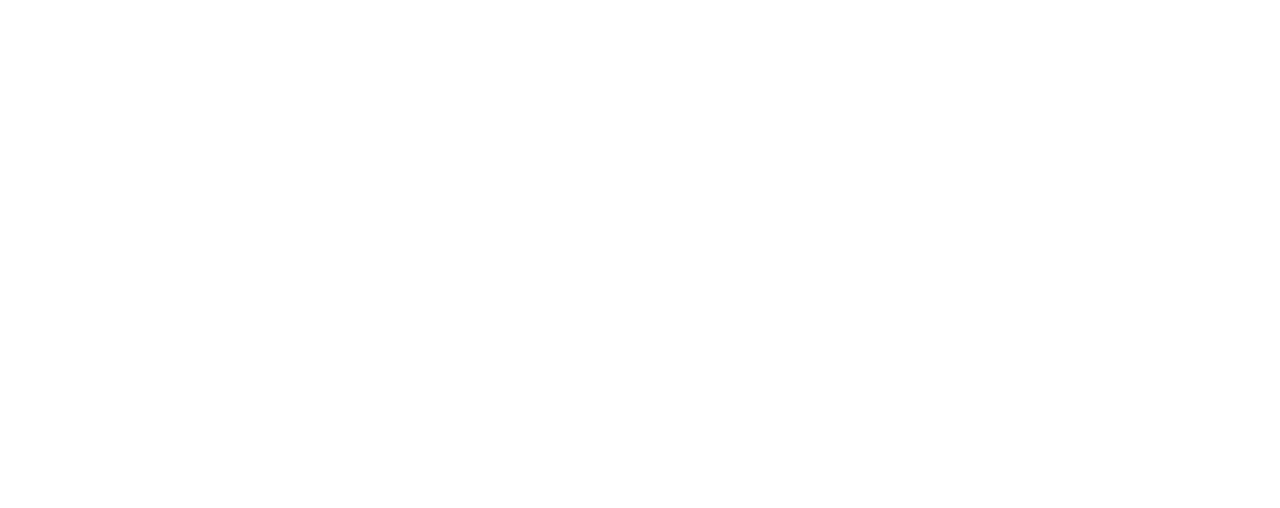
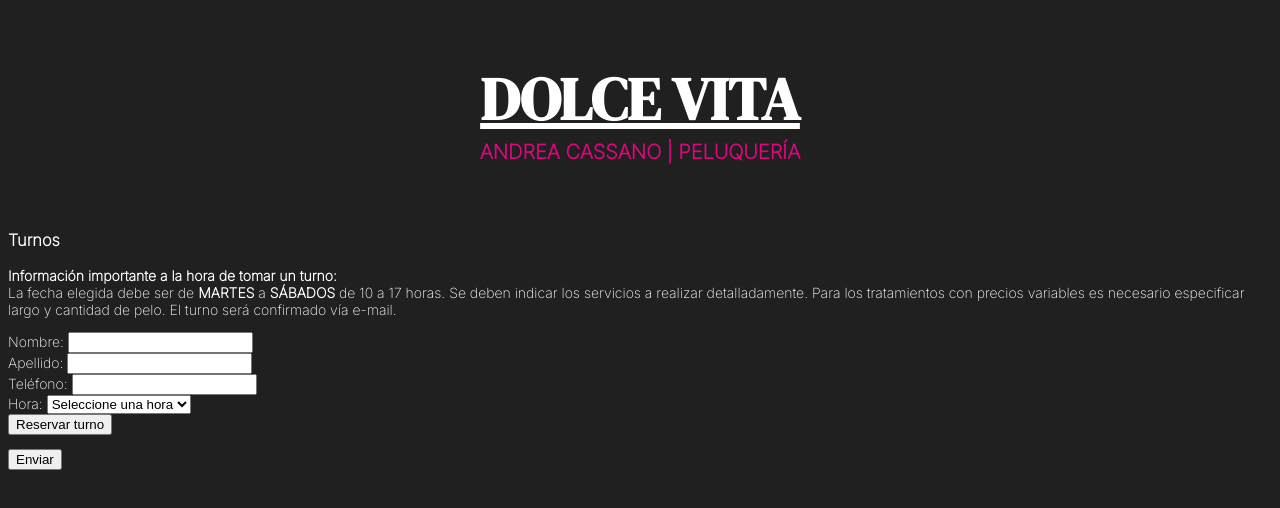
Before and after one commit to micafry/javascript-frylingsztein, a plain HTML site: page index.html in a window 1280 px wide. Drawn offline with nearby package versions, Linux system fonts and the light colour scheme.

Commit message:
html, css y js modificados

```diff
--- a/css/styles.css
+++ b/css/styles.css
@@ -0,0 +1,29 @@
+body{
+    background-color: rgb(32, 32, 32);
+    color:white;
+    font-family: 'Inter', sans-serif;
+    font-size: 14px;
+
+}
+
+header {
+    display: flex;
+    justify-content: center;
+    text-align: center;
+  }
+  header .header-text {
+    display: block;
+    margin: auto;
+  }
+  header #title {
+    margin-top: 50px;
+    font-size: 60px;
+    color: white;
+    font-family: 'DM Serif Display', serif;
+    text-decoration: underline;
+  }
+  header #subtitle {
+    color: #df057d;
+    font-size: 20px;
+    margin-bottom: 50px;
+  }
--- a/index.html
+++ b/index.html
@@ -6,8 +6,100 @@
     <meta name="viewport" content="width=device-width, initial-scale=1.0">
     <title>Entrega Javascript Frylingsztein</title>
     <link rel="stylesheet" href="./css/styles.css">
+    <link rel="preconnect" href="https://fonts.googleapis.com">
+    <link rel="preconnect" href="https://fonts.gstatic.com" crossorigin>
+    <link
+        href="https://fonts.googleapis.com/css2?family=Alegreya&family=Jost:wght@100&family=Montserrat+Alternates:wght@200&family=Open+Sans:wght@300;600&display=swap"
+        rel="stylesheet">
+    <link rel="preconnect" href="https://fonts.googleapis.com">
+    <link rel="preconnect" href="https://fonts.gstatic.com" crossorigin>
+    <link href="https://fonts.googleapis.com/css2?family=DM+Serif+Display&display=swap" rel="stylesheet">
+    <link rel="preconnect" href="https://fonts.googleapis.com">
+    <link rel="preconnect" href="https://fonts.gstatic.com" crossorigin>
+    <link href="https://fonts.googleapis.com/css2?family=Inter:wght@200&display=swap" rel="stylesheet">
+    <link rel="stylesheet" href="https://cdnjs.cloudflare.com/ajax/libs/animate.css/4.1.1/animate.min.css" />
+    <link rel="stylesheet" href="https://cdnjs.cloudflare.com/ajax/libs/animate.css/4.1.1/animate.min.css" />
+    <script src="https://kit.fontawesome.com/fef358cc79.js" crossorigin="anonymous"></script>
+    <link rel="stylesheet" href="https://cdnjs.cloudflare.com/ajax/libs/font-awesome/4.7.0/css/font-awesome.min.css">
+
+
 </head>
 <body>
+
+    <header>
+        <section>
+            <div class="header">
+                <h1 id="title" class="header-text">DOLCE VITA</h1>
+                <h2 id="subtitle" class="header-text">ANDREA CASSANO | PELUQUERÍA</h2>
+
+    </header>
+
+
+    <h3>Turnos</h3>
+    <div class="turnos-container">
+        <div class="animate__zoomIn" id="info-turnos">
+            <p><strong>Información importante a la hora de tomar un turno:</strong><br>
+                La fecha elegida debe ser de <strong>MARTES</strong> a <strong>SÁBADOS</strong> de 10 a 17 horas. Se
+                deben indicar los servicios a realizar detalladamente. Para los tratamientos con precios variables
+                es necesario especificar largo y cantidad de pelo. El turno será confirmado vía e-mail.</p>
+        </div>
+
+        <div id="formulario">
+
+            <!--
+            <form action="https://formspree.io/f/mgeqdwpn" method="POST">
+                <label for="fecha">Seleccione una fecha:
+                    <br><input type="datetime-local" id="fecha" name="fecha"></label><br>
+                <br><label for="nombre">Nombre:
+                    <br><input type="text" id="nombre" name="nombre">
+                </label><br>
+
+                <br> <label for="apellido">Apellido:
+                    <br><input type="text" id="apellido" name="apellido">
+                </label><br>
+                <br><label for="mail">
+                    Mail:
+                    <br><input type="email" id="mail" name="mail">
+                </label><br>
+                <br> <label for="servicio">
+                    Servicio a realizar:
+                    <br><textarea id="servicio" name="servicio"
+                        placeholder="Corte, retoque de raíces, etc..."></textarea>
+                </label><br><br>
+            -->
+
+                <form id="formulario">
+                    <label for="nombre">Nombre:</label>
+                    <input type="text" id="nombre" name="nombre" required><br>
+
+                    <label for="apellido">Apellido:</label>
+                    <input type="text" id="apellido" name="apellido" required><br>
+
+                    <label for="telefono">Teléfono:</label>
+                    <input type="tel" id="telefono" name="telefono" required><br>
+
+                    <label for="hora">Hora:</label>
+                    <select id="hora" name="hora" required>
+                      <option value="">Seleccione una hora</option>
+                      <option value="9:00am">9:00am</option>
+                      <option value="10:00am">10:00am</option>
+                      <option value="11:00am">11:00am</option>
+                      <option value="1:00pm">1:00pm</option>
+                      <option value="2:00pm">2:00pm</option>
+                      <option value="3:00pm">3:00pm</option>
+                    </select><br>
+
+                    <input type="submit" value="Reservar turno">
+                  </form>
+                  <p id="mensaje"></p>
+
+
+                <button type="submit" id="boton-enviar">Enviar</button>
+            </form>
+        </div>
+    </div>
+
+</main>
 
 
 <script src="./js/main.js"></script>
--- a/js/main.js
+++ b/js/main.js
@@ -0,0 +1,56 @@
+// Definir horas disponibles y ocupadas
+const horasDisponibles = ['9:00am', '10:00am', '11:00am', '1:00pm', '2:00pm', '3:00pm'];
+const citasAgendadas = [];
+
+// Función para buscar una cita agendada por hora
+function buscarCitaPorHora(hora) {
+  return citasAgendadas.find(cita => cita.hora === hora);
+}
+
+// Función para filtrar las horas disponibles
+function filtrarHorasDisponibles() {
+  return horasDisponibles.filter(hora => !buscarCitaPorHora(hora));
+}
+
+// Función para reservar una hora
+function reservarHora(hora, nombre, apellido, telefono) {
+  if (filtrarHorasDisponibles().includes(hora)) {
+    citasAgendadas.push({
+      hora,
+      nombre,
+      apellido,
+      telefono
+    });
+    return true;
+  } else {
+    return false;
+  }
+}
+
+// Obtener los elementos del formulario
+const formulario = document.getElementById('formulario');
+const nombreInput = document.getElementById('nombre');
+const apellidoInput = document.getElementById('apellido');
+const telefonoInput = document.getElementById('telefono');
+const horaInput = document.getElementById('hora');
+const mensaje = document.getElementById('mensaje');
+
+// Manejar el envío del formulario
+formulario.addEventListener('submit', (evento) => {
+  evento.preventDefault();
+
+  const nombre = nombreInput.value;
+  const apellido = apellidoInput.value;
+  const telefono = telefonoInput.value;
+  const hora = horaInput.value;
+
+  if (reservarHora(hora, nombre, apellido, telefono)) {
+    mensaje.textContent = `Gracias ${nombre} ${apellido}! Su turno ha sido reservado para ${hora}.`;
+    nombreInput.value = '';
+    apellidoInput.value = '';
+    telefonoInput.value = '';
+    horaInput.value = '';
+  } else {
+    mensaje.textContent = `Lo siento, ${hora} ya está ocupada. Por favor, seleccione otra hora.`;
+  }
+});
```
